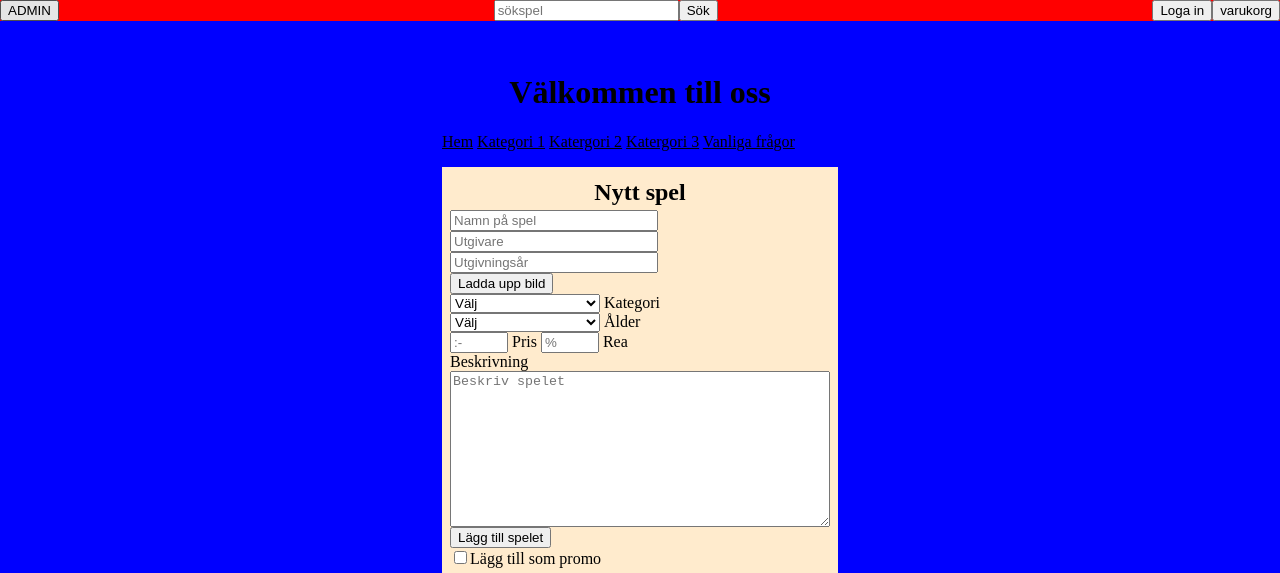
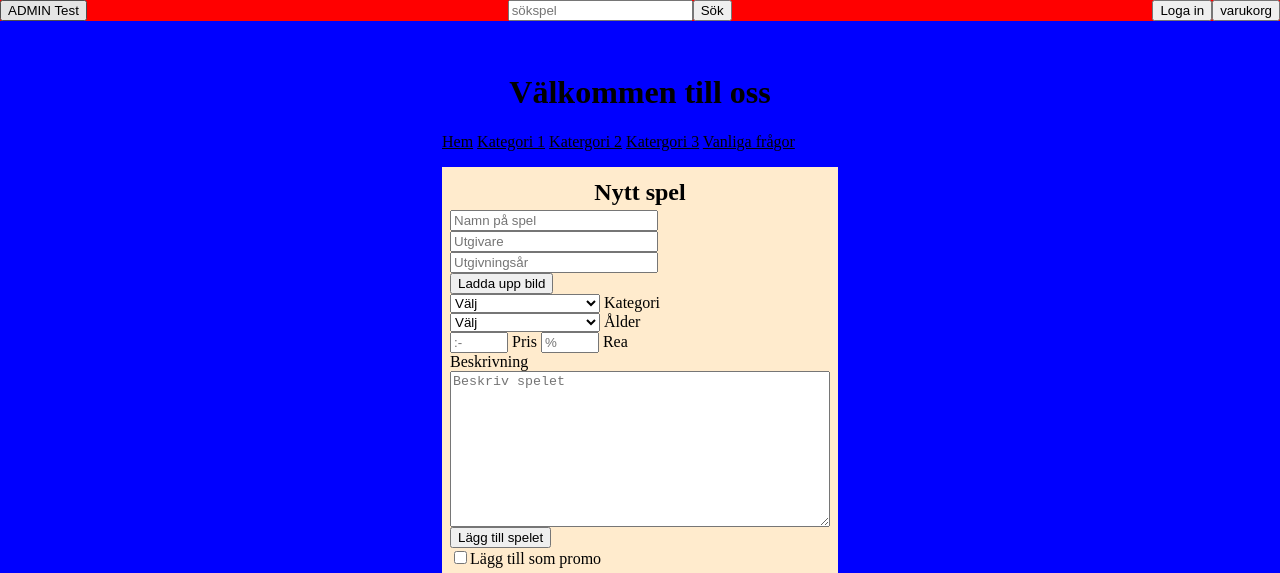
Before and after one commit to dansch1982/arbetsmetodik-gruppuppgift, a plain HTML site: page admin.html in a window 1280 px wide. Shown: the top 573 px of the page. Drawn offline with Linux system fonts and the light colour scheme.

Commit message:
Update admin.html

```diff
--- a/admin.html
+++ b/admin.html
@@ -13,7 +13,7 @@
     <header>
 
         <a href="admin.html">
-             <Button>ADMIN</Button>
+            <Button>ADMIN Test</Button>
         </a>
         <section>
 
@@ -84,7 +84,8 @@
                 </article>
                 <article class="beskrivning">
                     <label for="beskrivning">Beskrivning</label>
-                          <textarea name="" id="" cols="30" rows="10" id="beskrivning" placeholder="Beskriv spelet"></textarea>
+                    <textarea name="" id="" cols="30" rows="10" id="beskrivning"
+                        placeholder="Beskriv spelet"></textarea>
                 </article>
                 <button>Lägg till spelet</button>
                 <label><input type="checkbox" name="" id="">Lägg till som promo</label>
```
Lines whose indentation alone changed are shown as unchanged.
